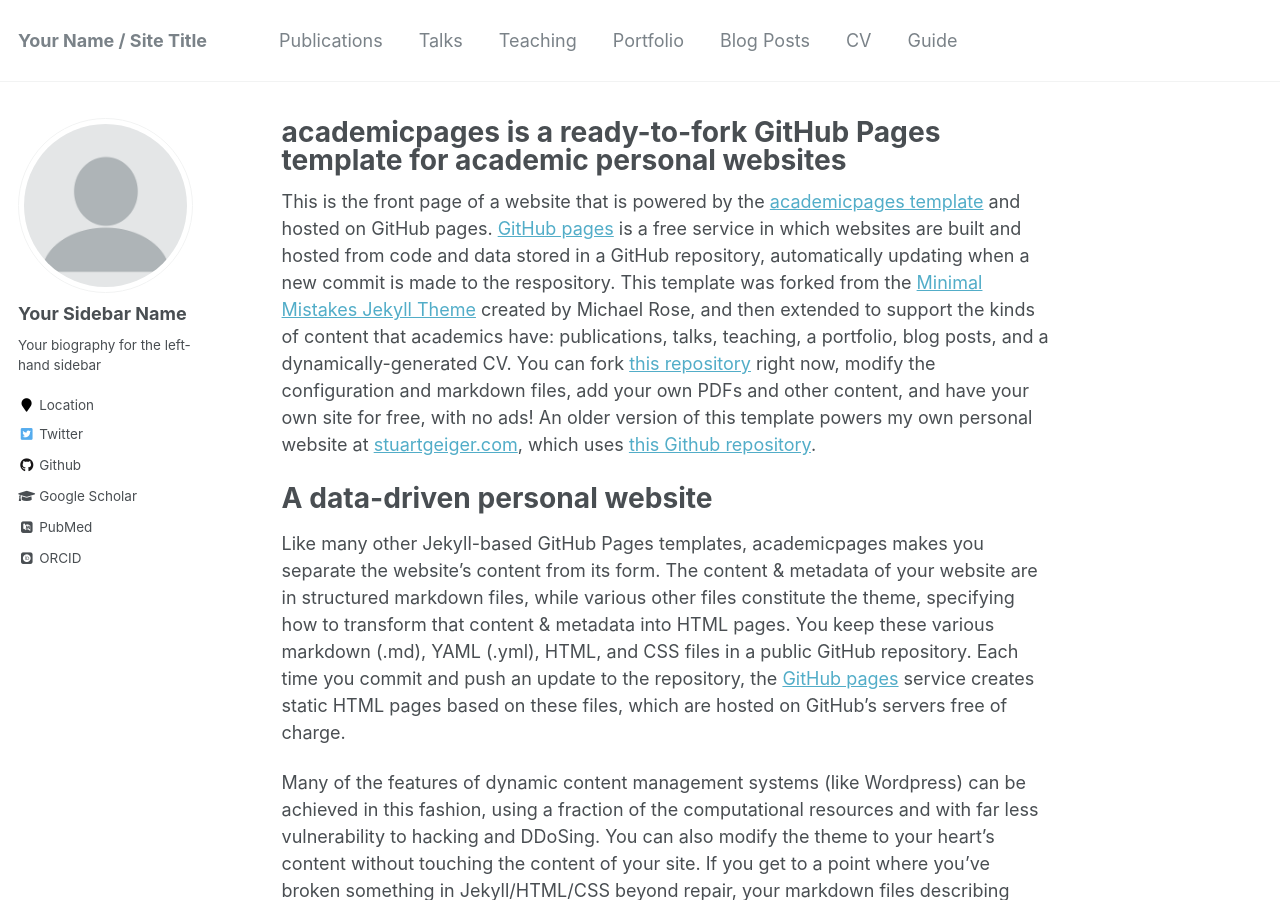
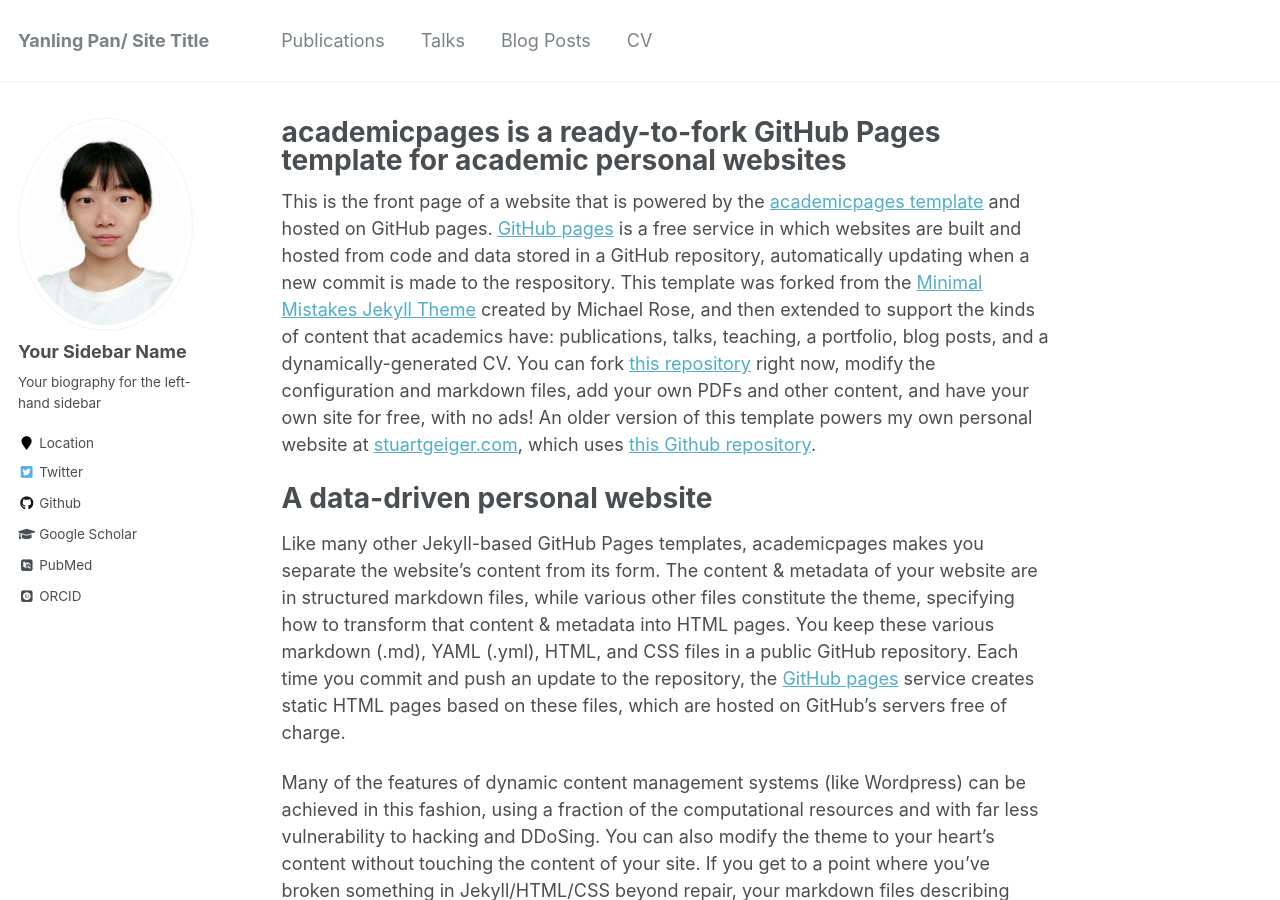
Before and after one commit to Yanling-Pan/Yanling-Pan.github.io, a Jekyll site: the page built from _pages/about.md, in a window 1280 px wide and 900 px high. Built offline with Jekyll 4.4.1, drawn with Linux system fonts in a browser that asks for light colours; some web fonts are replaced; some of the changed text lies outside the part shown.

Commit message:
update index

```diff
--- a/_config.yml
+++ b/_config.yml
@@ -7,11 +7,11 @@
 
 # Site Settings
 locale                   : "en-US"
-title                    : "Your Name / Site Title"
+title                    : "Yanling Pan/ Site Title"
 title_separator          : "-"
-name                     : &name "Your Name"
+name                     : &name "Yanling Pan"
 description              : &description "personal description"
-url                      : https://academicpages.github.io # the base hostname & protocol for your site e.g. "https://mmistakes.github.io"
+url                      : https://yanlingpan01.github.io/ # the base hostname & protocol for your site e.g. "https://mmistakes.github.io"
 baseurl                  : "" # the subpath of your site, e.g. "/blog"
 repository               : "academicpages/academicpages.github.io"
 teaser                   :  # filename of teaser fallback teaser image placed in /images/, .e.g. "500x300.png"
--- a/_data/navigation.yml
+++ b/_data/navigation.yml
@@ -6,17 +6,8 @@ main:
   - title: "Talks"
     url: /talks/
 
-  - title: "Teaching"
-    url: /teaching/
-
-  - title: "Portfolio"
-    url: /portfolio/
-
   - title: "Blog Posts"
     url: /year-archive/
 
   - title: "CV"
     url: /cv/
-
-  - title: "Guide"
-    url: /markdown/
```
Also changed, not shown: images/profile.png.
